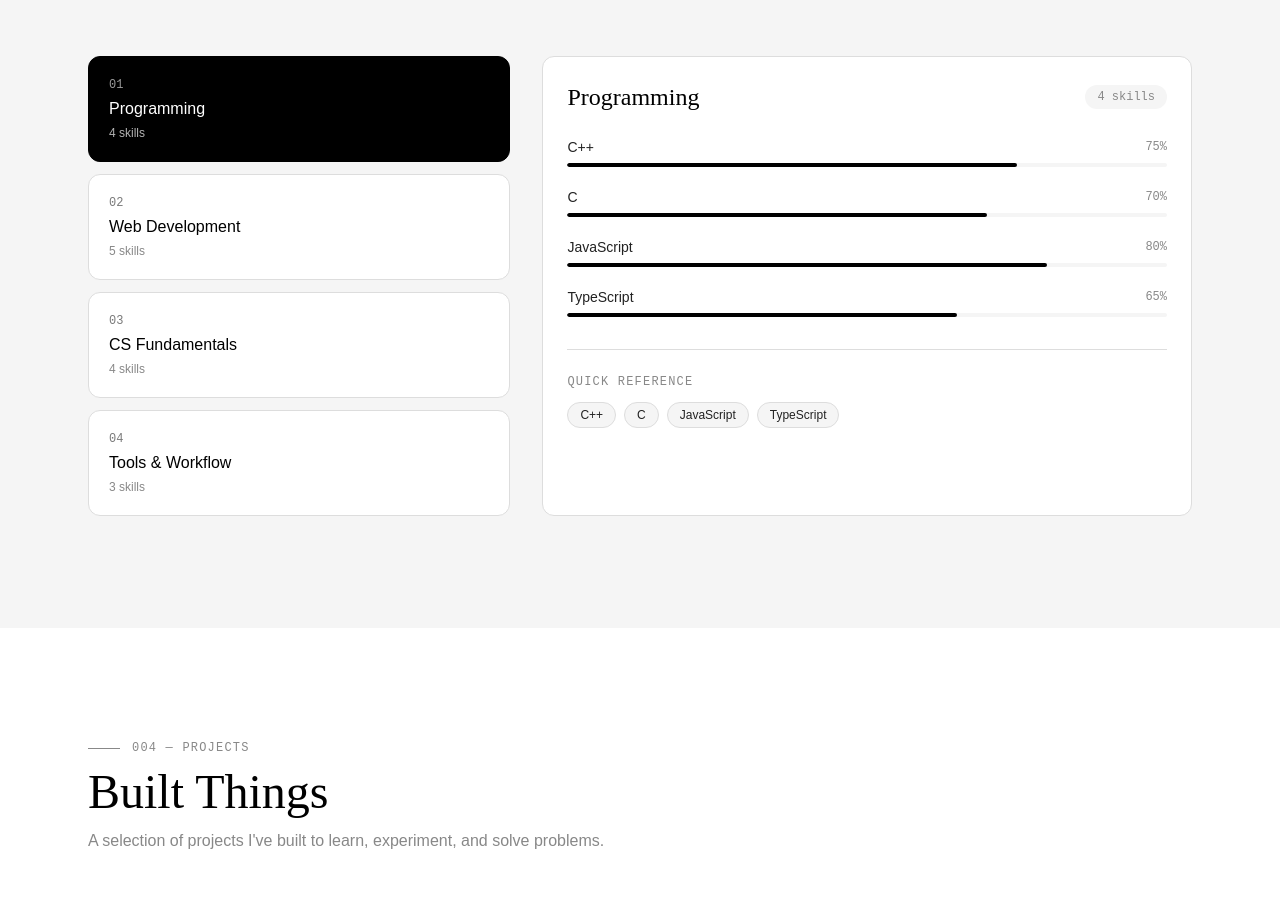
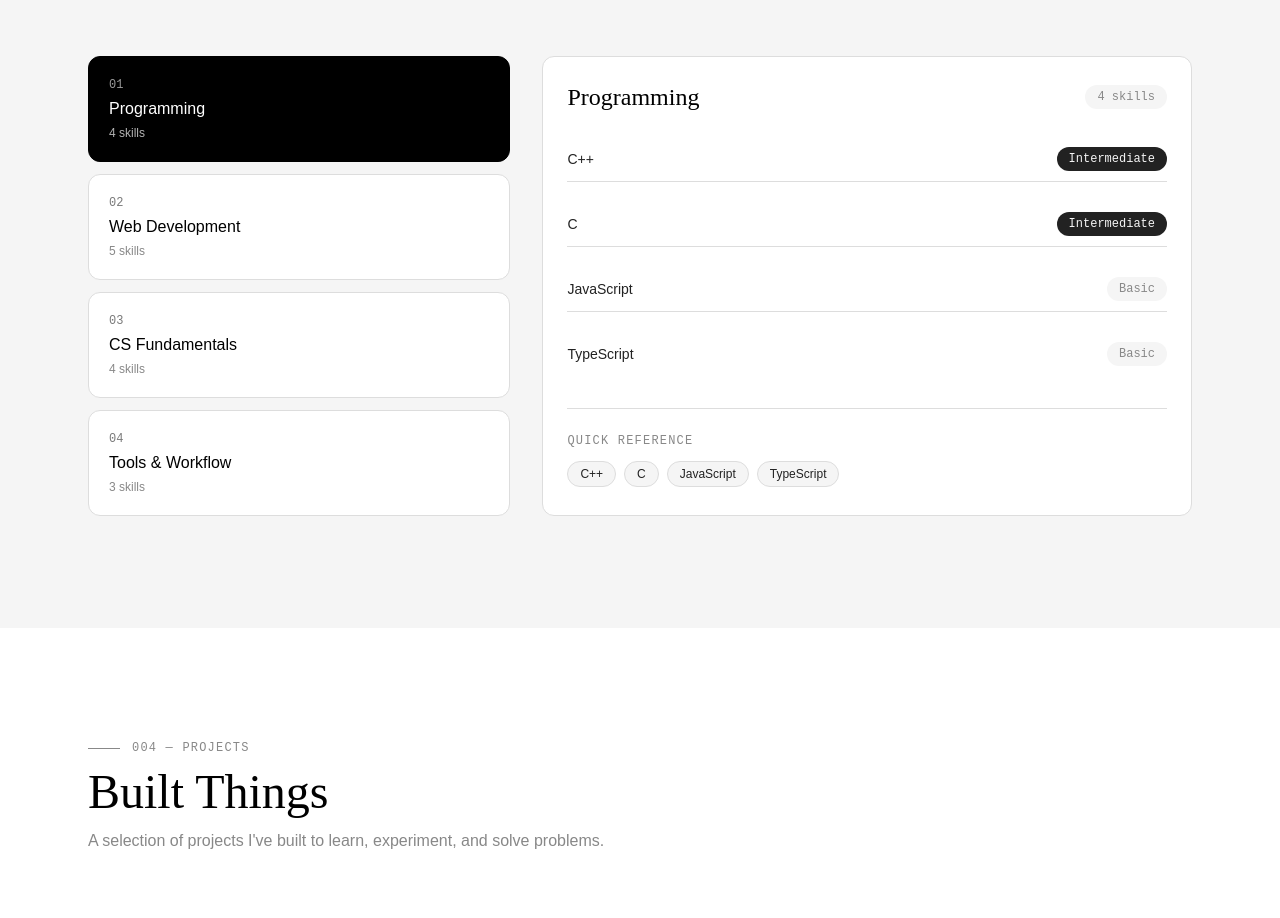
Before and after one commit to nischay09/Portfolio-website, a Next.js app: page / in a window 1280 px wide. Shown: the part 3100-4018 px from the top of the page. Built offline with nearby package versions, Linux system fonts and the light colour scheme.

Commit message:
Changes to the skills section

```diff
--- a/components/sections/Skills.tsx
+++ b/components/sections/Skills.tsx
@@ -9,62 +9,59 @@ const categories = [
     id: 'programming',
     label: 'Programming',
     skills: [
-      { name: 'C++', level: 75 },
-      { name: 'C', level: 70 },
-      { name: 'JavaScript', level: 80 },
-      { name: 'TypeScript', level: 65 },
+      { name: 'C++', level: 'Intermediate'
+
+       },
+      { name: 'C', level: 'Intermediate' },
+      { name: 'JavaScript', level: 'Basic' },
+      { name: 'TypeScript', level: 'Basic' },
     ],
   },
   {
     id: 'web',
     label: 'Web Development',
     skills: [
-      { name: 'HTML', level: 90 },
-      { name: 'CSS', level: 85 },
-      { name: 'React', level: 78 },
-      { name: 'Next.js', level: 72 },
-      { name: 'Tailwind CSS', level: 82 },
+      { name: 'HTML', level: 'Intermediate' },
+      { name: 'CSS', level: 'Intermediate' },
+      { name: 'React', level: 'Basic' },
+      { name: 'Next.js', level: 'Basic' },
+      { name: 'Tailwind CSS', level: 'Basic' },
     ],
   },
   {
     id: 'cs',
     label: 'CS Fundamentals',
     skills: [
-      { name: 'Data Structures', level: 70 },
-      { name: 'Algorithms', level: 68 },
-      { name: 'Object-Oriented Programming', level: 75 },
-      { name: 'Database Fundamentals', level: 65 },
+      { name: 'Data Structures', level: 'Intermediate' },
+      { name: 'Algorithms', level: 'Intermediate' },
+      { name: 'Object-Oriented Programming', level: 'Intermediate' },
+      { name: 'Database Fundamentals', level: 'Basic' },
     ],
   },
   {
     id: 'tools',
     label: 'Tools & Workflow',
     skills: [
-      { name: 'Git', level: 78 },
-      { name: 'GitHub', level: 80 },
-      { name: 'VS Code', level: 90 },
+      { name: 'Git', level: 'Intermediate' },
+      { name: 'GitHub', level: 'Intermediate' },
+      { name: 'VS Code', level: 'Intermediate' },
     ],
   },
 ]
 
-function SkillBar({ name, level, delay }: { name: string; level: number; delay: number }) {
-  const ref = useRef(null)
-  const inView = useInView(ref, { once: true, margin: '-40px' })
+function SkillBar({ name, level }: { name: string; level: string }) {
+  const colors: Record<string, string> = {
+    'Basic': 'bg-fog dark:bg-[#2a2a2a] text-ash',
+    'Intermediate': 'bg-charcoal dark:bg-[#444] text-fog',
+    'Advanced': 'bg-ink dark:bg-fog text-paper dark:text-ink',
+  }
 
   return (
-    <div ref={ref} className="group">
-      <div className="flex items-center justify-between mb-1.5">
-        <span className="text-sm text-charcoal dark:text-[#ccc]">{name}</span>
-        <span className="text-xs font-mono text-ash">{level}%</span>
-      </div>
-      <div className="h-1 rounded-full bg-fog dark:bg-[#2a2a2a] overflow-hidden">
-        <motion.div
-          initial={{ width: 0 }}
-          animate={inView ? { width: `${level}%` } : {}}
-          transition={{ duration: 0.8, delay, ease: [0.22, 1, 0.36, 1] }}
-          className="h-full bg-ink dark:bg-fog rounded-full"
-        />
-      </div>
+    <div className="flex items-center justify-between py-2.5 border-b border-mist dark:border-[#2a2a2a] last:border-0">
+      <span className="text-sm text-charcoal dark:text-[#ccc]">{name}</span>
+      <span className={`text-xs font-mono px-3 py-1 rounded-full ${colors[level] ?? 'bg-fog text-ash'}`}>
+        {level}
+      </span>
     </div>
   )
 }
@@ -146,8 +143,8 @@ export default function Skills() {
             </div>
 
             <div className="space-y-5">
-              {activeCategory.skills.map((skill, i) => (
-                <SkillBar key={skill.name} name={skill.name} level={skill.level} delay={i * 0.07} />
+              {activeCategory.skills.map((skill) => (
+                <SkillBar key={skill.name} name={skill.name} level={skill.level} />
               ))}
             </div>
 
```
